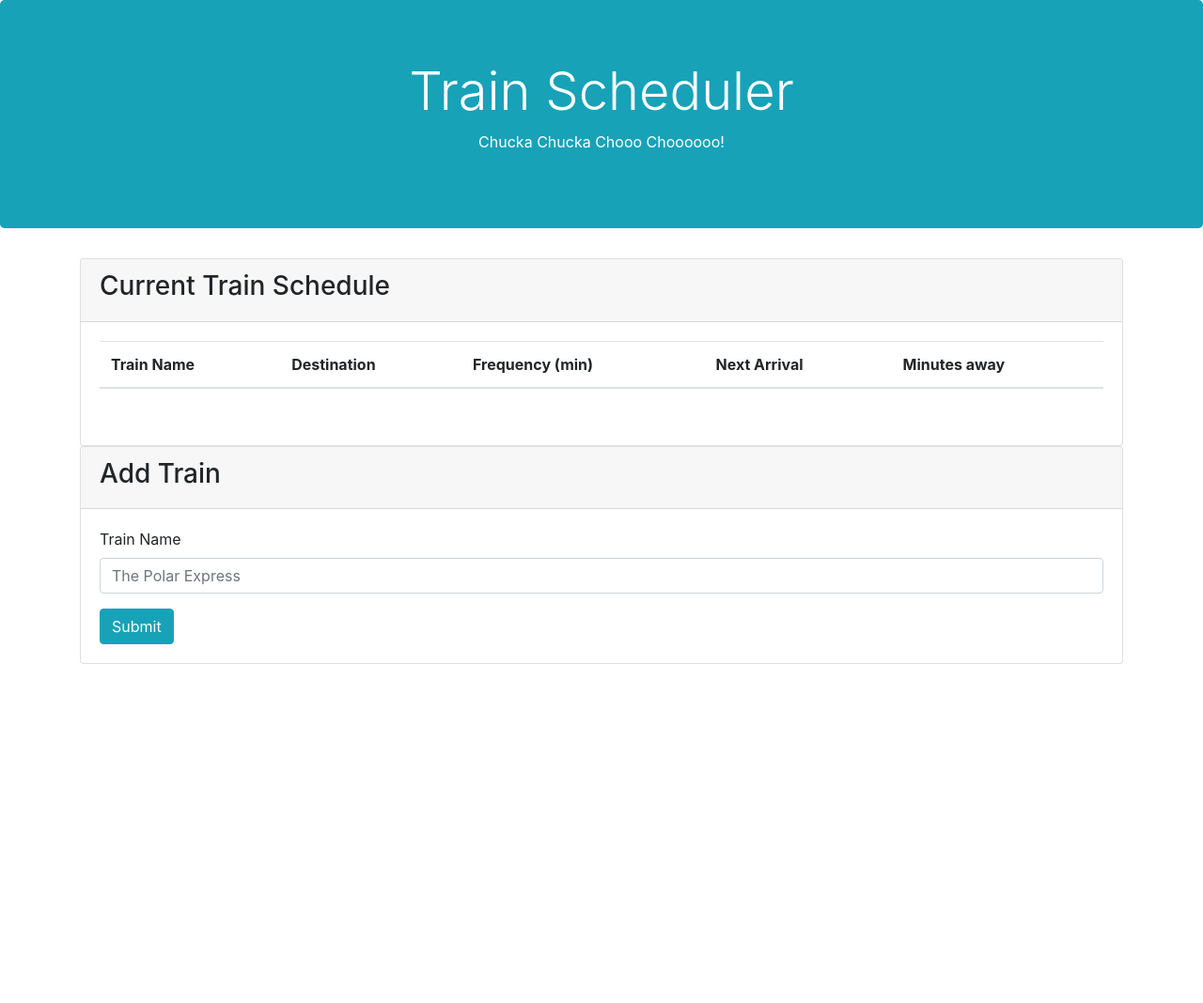
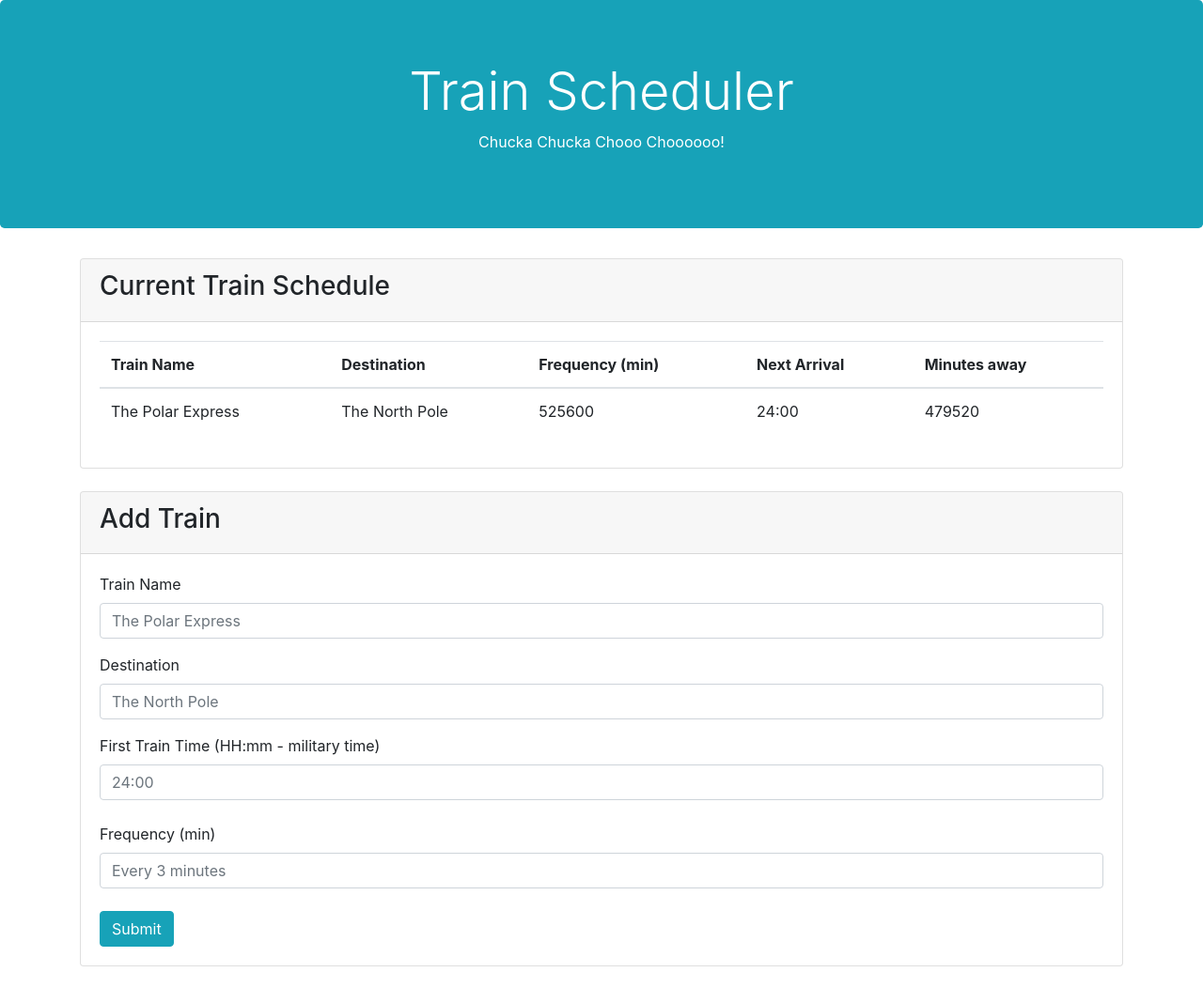
Before and after one commit to estevansta/train-scheduler-assignment, a plain HTML site: page index.html in a window 1280 px wide. Shown: the whole page at 94% size. Before the commit the page ends 800 px from the top, so only its background shows below. Drawn offline with nearby package versions, Linux system fonts and the light colour scheme.

Commit message:
html completed

```diff
--- a/index.html
+++ b/index.html
@@ -40,16 +40,17 @@
                         </tr>
                     </thread>
                         <tbody id="table-data">
-                            <td></td>
-                            <td></td>
-                            <td></td>
-                            <td></td>
-                            <td></td>
+                            <td>The Polar Express</td>
+                            <td>The North Pole</td>
+                            <td>525600</td>
+                            <td>24:00</td>
+                            <td>479520</td>
                         </tbody>
                 </table>
             </div>
         </div>
     </div>
+    <br>
 <!-- Train form input -->
     <div class="container">
         <div class="form">
@@ -64,12 +65,28 @@
                             <label for="trainName">Train Name</label>
                                 <input type="text" class="form-control" id="trainName" placeholder="The Polar Express">
                         </div>
+                        <div class="form-group">
+                            <label for="destination">Destination</label>
+                                <input type="text" class="form-control" id="destination" placeholder="The North Pole">
+                        </div>
+                        <div class="firstTrainTime">
+                            <label for="firstTrainTime">First Train Time (HH:mm - military time)</label>
+                                <input type="text" class="form-control" id="firstTrainTime" placeholder="24:00">
+                        </div>
+                        <br>
+                        <div class="frequency">
+                            <label for="frequency">Frequency (min)</label>
+                                <input type="text" class="form-control" id="frequency" placeholder="Every 3 minutes">
+                        </div>
                     </form>
+                    <br>
                     <button type="button" class="btn btn-info" id="submit">Submit</button>
                 </div>
             </div>
         </div>
     </div>
+    <br>
+    <br>
 
 <!-- jquery cdn -->
 <script src="https://code.jquery.com/jquery.js"></script>
```
